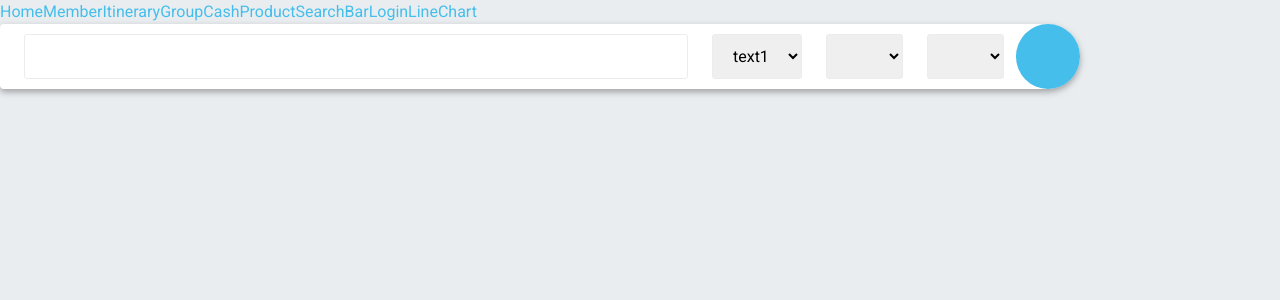
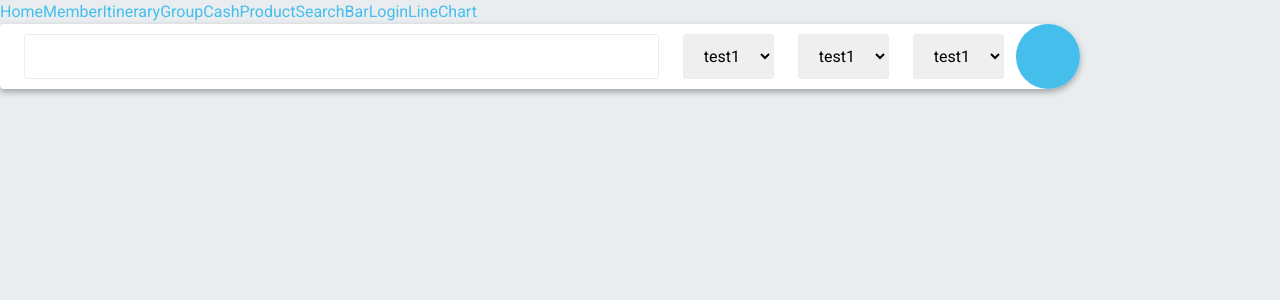
Before and after one commit to wenchiyeh/TripPlanner-Public, a React (Create React App) app: page /search in a window 1280 px wide. Shown: the top 300 px of the page. Built offline with nearby package versions, Linux system fonts and the light colour scheme.

Commit message:
searchbar功能完成 wuxu

```diff
--- a/src/components/main/SearchBar.js
+++ b/src/components/main/SearchBar.js
@@ -1,25 +1,114 @@
-import React from 'react'
+import React, { useState, useEffect, useRef } from 'react'
+import { debounce } from 'lodash'
+//利用debounce來避免敏感的onchange
+//
+//使用方式：
+//以參數方式傳入要讓人選的areaList townList day 這三個陣列
+//在父層 const [searchFilter,setSearchFilter] =useState({}) 並將set函式以參數傳入
+//按下送出按鈕後，searchFilter會收到returnObject，自行解析後即可用useEffect監聽searchFilter使用
 
-function SearchBar(props) {
-  //   const [areaList, townList, day] = props
+function SearchBar({
+  areaList = ['test1', 'test2', 'test3'],
+  townList = ['test1', 'test2', 'test3'],
+  day = ['test1', 'test2', 'test3'],
+  setSearchFilter = () => {},
+}) {
+  let inputRef = useRef(null) // 建立輸入框參考點
+  const [returnObject, setReturnObject] = useState({
+    searchString: areaList[0],
+    area: townList[0],
+    town: day[0],
+    day: '',
+  })
+  const [inputText, setInputText] = useState('')
+  const [selectArea, setSelectArea] = useState(areaList[0])
+  const [selectTown, setSelectTown] = useState(townList[0])
+  const [selectDay, setSelectDay] = useState(day[0])
+  useEffect(() => {
+    let currentValue = {
+      searchString: inputText,
+      area: selectArea,
+      town: selectTown,
+      day: selectDay,
+    }
+    setReturnObject(currentValue)
+  }, [inputText, selectArea, selectTown, selectDay])
+  const handleInput = () => {
+    setInputText(inputRef.current.value)
+  }
+  function handleChange(e, type) {
+    let valueChange = e.target.value
+    switch (type) {
+      case 'area':
+        setSelectArea(valueChange)
+        break
+      case 'town':
+        setSelectTown(valueChange)
+        break
+      case 'day':
+        setSelectDay(valueChange)
+        break
+      default:
+        break
+    }
+  }
   return (
     <>
       <div className="searchbar-wrapper d-flex justify-content-between">
         <div className="searchbar-form-wrapper d-flex align-items-center">
-          <input className="form-custom searchbar-input" type="text" />
-          <select className="form-custom searchbar-area" name="searchbar-area">
-            <option value="test1">text1</option>
+          <input
+            ref={inputRef}
+            onChange={debounce(handleInput, 500)}
+            className="form-custom searchbar-input"
+            type="text"
+          />
+          <select
+            onChange={(e) => {
+              handleChange(e, 'area')
+            }}
+            className="form-custom searchbar-area"
+            name="searchbar-area"
+          >
+            {areaList.map((element, index) => (
+              <option key={index} value={element}>
+                {element}
+              </option>
+            ))}
           </select>
           <select
+            onChange={(e) => {
+              handleChange(e, 'town')
+            }}
             className="form-custom searchbar-town"
             name="searchbar-town"
-          ></select>
+          >
+            {townList.map((element, index) => (
+              <option key={index} value={element}>
+                {element}
+              </option>
+            ))}
+          </select>
           <select
+            onChange={(e) => {
+              handleChange(e, 'day')
+            }}
             className="form-custom searchbar-day"
             name="searchbar-day"
-          ></select>
+          >
+            {day.map((element, index) => (
+              <option key={index} value={element}>
+                {element}
+              </option>
+            ))}
+          </select>
         </div>
-        <div role="button" className="do-search-button"></div>
+        <div
+          role="button"
+          onClick={() => {
+            setSearchFilter(returnObject)
+          }}
+          className="do-search-button"
+        ></div>
       </div>
     </>
   )
```
